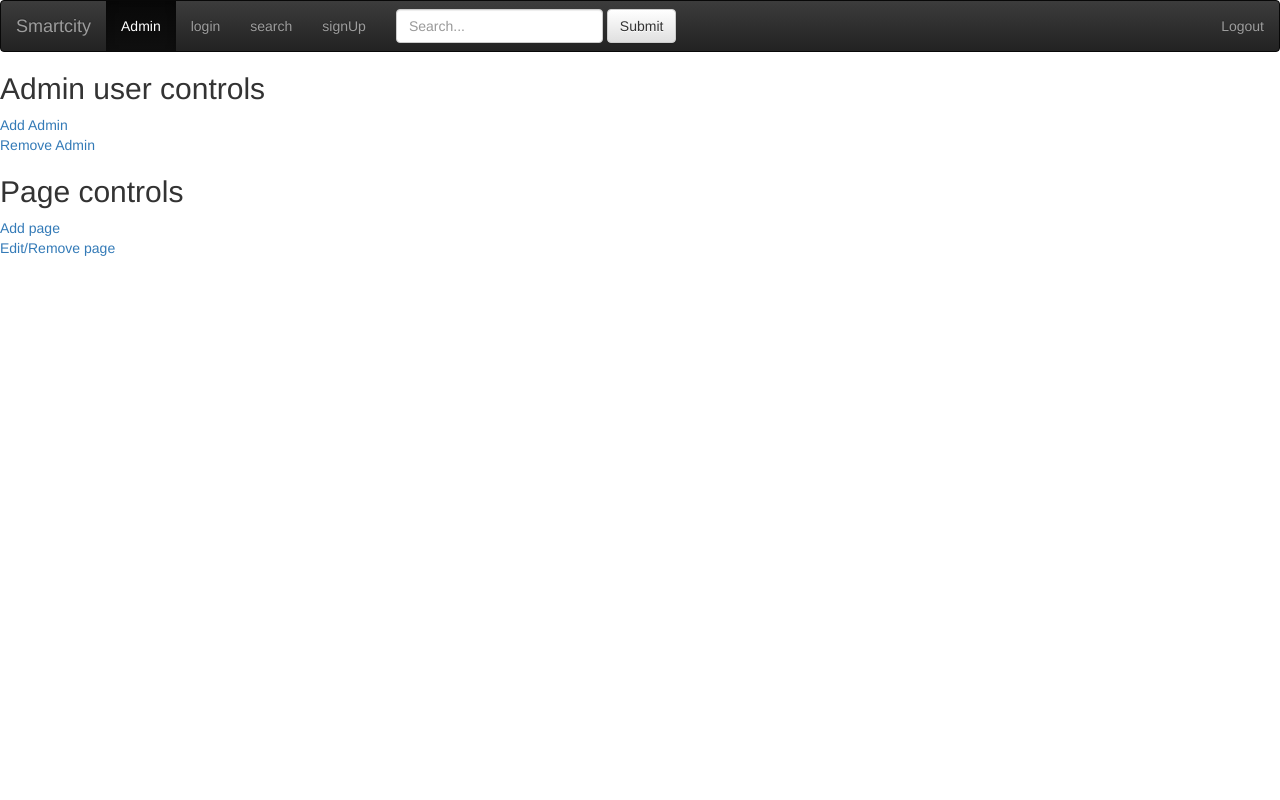
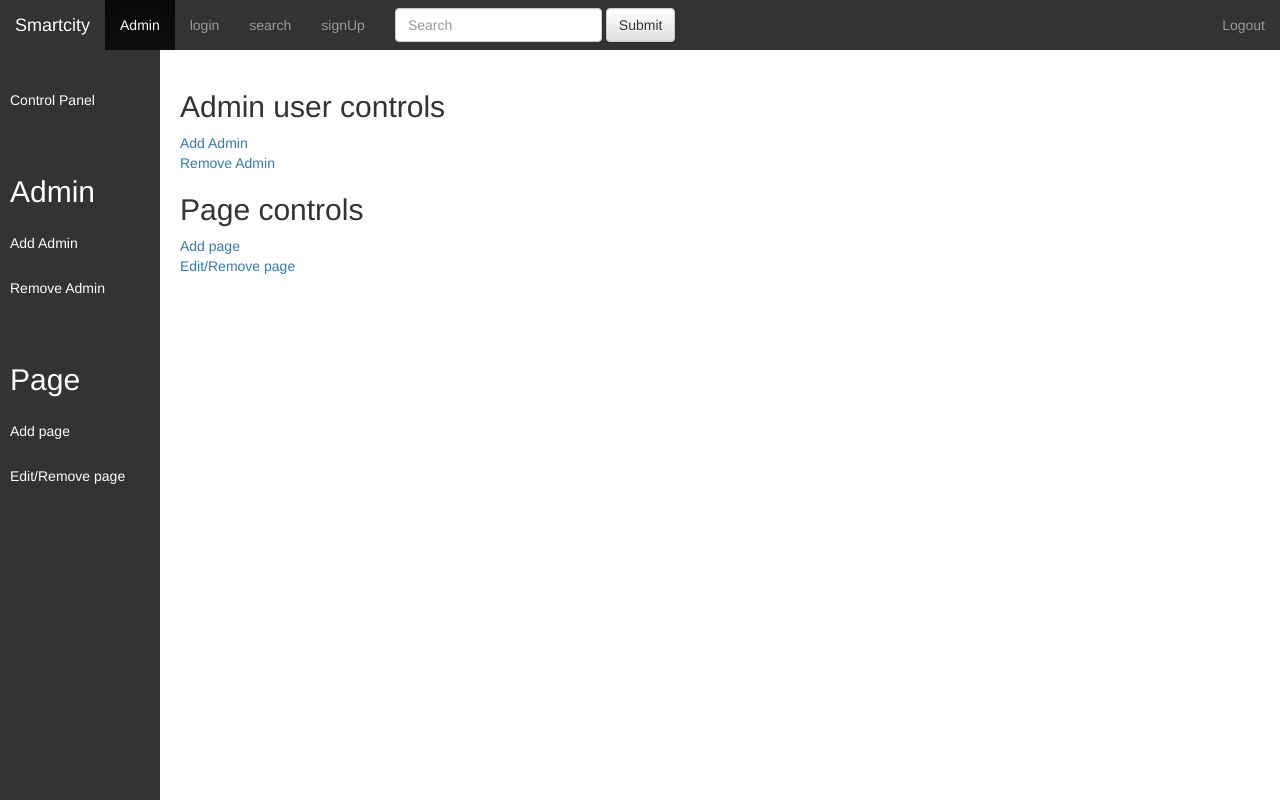
Before and after one commit to rickmccasker/IFB299, a Django app: page /admin/ in a window 1280 px wide. Run offline with Django 3.2, Linux system fonts and the light colour scheme; the visitor is signed in with stand-in values (Sample User, id 1); parts of the project's set-up code (start-up, migrations or seed data) failed here and were passed over; some libraries are stand-ins or nearby versions.

Commit message:
Initial stylings

```diff
--- /dev/null
+++ b/smartcity299/static/css/admin_navbar.css
@@ -0,0 +1,79 @@
+/*============================================
+
+Theme Name:     Dashboard Styles
+Author:         Owen Johnson
+Date:           October 2017
+Description:    Styling for the administrator dashboard.
+
+============================================*/
+body{
+    height: 100vh;
+}
+
+
+#main-nav {
+    margin-bottom: 0px;
+    padding: 0;
+    border-radius: 0;
+    border: 0;
+    background: #333;
+}
+
+nav.secondary {
+    min-height: 550px;
+    margin-top: -50px;
+    padding: 10px;
+    left: 0;
+    height: 100%;
+    width: 160px;
+    background: #333;
+    display: inline-block;
+}
+
+nav.secondary ul {
+    list-style: none;
+    top: 200px;
+    margin: 0;
+    padding: 0;
+    padding-top: 80px;
+    color: #fff;
+}
+
+nav.secondary ul li {
+    margin-bottom: 25px;
+}
+
+nav.secondary ul li a {
+    color: #fff;
+    text-decoration: none;
+}
+
+nav.secondary ul li a:focus,
+nav.secondary ul li a:hover,
+nav.secondary ul li a:active {
+    color: #BEDB39;
+}
+
+nav.secondary .current {
+    color: #BEDB39;
+}
+
+.content {
+    display: inline-block;
+    position: absolute;
+    margin: 20px;
+}
+
+form span {
+    display: inline-block;
+    float: left;
+    clear: left;
+    width: 100px;
+    text-align: right;
+    padding-right: 10px;
+}
+
+form input {
+    display: inline-block;
+    float: left;
+}
--- a/smartcity299/static/css/searchMain.css
+++ b/smartcity299/static/css/searchMain.css
@@ -10,10 +10,11 @@ body{
 
 #divSearchBox{
     margin-left: 7%;
-    background-color: green;
+    background-color: #126872;
     width: 85%;
     padding-bottom: 20px;
     min-width: 800px;
+    border-radius: 20px;
 }
 
 #divSearchBox h1{
@@ -25,7 +26,6 @@ body{
 }
 
 .input-group{
-    background-color: green;
     width: 80%;
     min-width: 700px;
     margin: 0 auto;
--- a/smartcity299/templates/admin_addAdmin.html
+++ b/smartcity299/templates/admin_addAdmin.html
@@ -1,4 +1,4 @@
-{% extends "base_generic.html" %}
+{% extends "base_admin.html" %}
 {% load staticfiles %}
 {% block head %}
     <title>Add Admin</title>
@@ -7,13 +7,14 @@
 {% endblock %}
 
 {% block content %}
+<div class="content">
     <form method="post" action="attempt_addadmin/" onsubmit="return validateInput(this)">
         {% csrf_token %}
         <span>UserName: </span>
         <input id="username" type="text" placeholder="username" name="username" fieldName="Username" />* <br />
         <span id="errorusername"></span>
         <span>Email: </span>
-            <input id="email" type="text" placeholder="email" name="email" fieldName="Email" inputtype="email"/>* <br />
+        <input id="email" type="text" placeholder="email" name="email" fieldName="Email" inputtype="email" />* <br />
         <span id="erroremail"></span>
         <span>Password: </span>
         <input id="password" type="password" placeholder="password" name="password" fieldName="Password" />* <br />
@@ -29,4 +30,5 @@
         {% endfor %}
         {% endif %}
     </form>
+</div>
 {% endblock %}
--- a/smartcity299/templates/admin_addModels.html
+++ b/smartcity299/templates/admin_addModels.html
@@ -1,4 +1,4 @@
-{% extends "base_generic.html" %}
+{% extends "base_admin.html" %}
 {% load staticfiles %}
 {% block head %}
     <title>{{modelName}} - Add Item</title>
@@ -9,6 +9,7 @@
 {% endblock %}
 
 {% block content %}
+<div class="content">
     <form method="POST" action="submit_item/" onsubmit="return validateInput(this)">
         {% csrf_token %}
         <select id="city" name="city" fieldName="City">
@@ -32,5 +33,5 @@
     <div id="map" style="height: 400px">
         <script>adminMap()</script>
     </div>
-
+</div>
 {% endblock %}
--- a/smartcity299/templates/admin_controlPanel.html
+++ b/smartcity299/templates/admin_controlPanel.html
@@ -1,9 +1,10 @@
-{% extends "base_generic.html" %}
+{% extends "base_admin.html" %}
 {% block head %}
     <title>Control Panel</title>
 {% endblock %}
 
 {% block content %}
+<div class="content">
     <h2>Admin user controls</h2>
     <div id="addAdmin">
         <a href="./add_admin/">Add Admin</a>
@@ -19,11 +20,12 @@
         <a href="./edit_page/">Edit/Remove page</a>
     </div>
     {% if messages %}
-        {% for message in messages %}
-            <span> {{message}} </span><br />
-        {% endfor %}
+    {% for message in messages %}
+    <span> {{message}} </span><br />
+    {% endfor %}
     {% endif %}
     <div>
         <!--Additional tools go here-->
     </div>
+</div>
 {% endblock %}
--- a/smartcity299/templates/admin_selectPage.html
+++ b/smartcity299/templates/admin_selectPage.html
@@ -1,20 +1,22 @@
-{% extends "base_generic.html" %}
+{% extends "base_admin.html" %}
 {% block head %}
     <title>Add Page</title>
 {% endblock %}
 
 {% block content %}
+<div class="content">
     {% if 'edit_page' in actionType.url %}
         {% for model in allModels %} <!--The "addModels" in a url tag is its namespace, ensure it is named in the urls-->
             <a href='{% url "editSelectItem" model %}'>{{model}}</a> <br />
         {% empty %}
             <p>No models exist for services, please check that the search app has models associated with it.</p>
         {% endfor %}
-    {% elif 'add_page' in actionType.url %}
+        {% elif 'add_page' in actionType.url %}
         {% for model in allModels %} <!--The "addModels" in a url tag is its namespace, ensure it is named in the urls-->
             <a href='{% url "addModels" model %}'>{{model}}</a> <br />
         {% empty %}
             <p>No models exist for services, please check that the search app has models associated with it.</p>
         {% endfor %}
     {% endif %}
+</div>
 {% endblock %}
--- a/smartcity299/templates/base_admin.html
+++ b/smartcity299/templates/base_admin.html
@@ -1,3 +1,4 @@
+{% load static %}
 <!DOCTYPE HTML>
 <html>
 <head>
@@ -5,15 +6,16 @@
     <link rel="stylesheet" href="https://maxcdn.bootstrapcdn.com/bootstrap/3.3.7/css/bootstrap-theme.min.css" integrity="sha384-rHyoN1iRsVXV4nD0JutlnGaslCJuC7uwjduW9SVrLvRYooPp2bWYgmgJQIXwl/Sp" crossorigin="anonymous">
     <script src="https://maxcdn.bootstrapcdn.com/bootstrap/3.3.7/js/bootstrap.min.js" integrity="sha384-Tc5IQib027qvyjSMfHjOMaLkfuWVxZxUPnCJA7l2mCWNIpG9mGCD8wGNIcPD7Txa" crossorigin="anonymous"></script>
     <script src="https://ajax.googleapis.com/ajax/libs/jquery/1.12.4/jquery.min.js"></script>
+    <link rel="stylesheet" type="text/css" href="{% static 'css/admin_navbar.css' %}">
     {% block head %}
     {% endblock %}
 </head>
 
 <body>
-    <nav class="navbar navbar-inverse">
+    <nav class="navbar navbar-inverse" id="main-nav">
         <div class="container-fluid">
             <div class="navbar-header">
-                <a class="navbar-brand" href="/">WebSiteName</a>
+                <a class="navbar-brand" href="/">Smartcity</a>
             </div>
             <ul class="nav navbar-nav">
                 <li class="active"><a href="/admin/">Admin</a></li>
@@ -22,7 +24,27 @@
                 <li><a href="/signUp/">signUp</a></li>
                 <!--More links-->
             </ul>
+            <form class="navbar-form navbar-left" method="GET" action="/search/results/">
+                <div class="form-group">
+                    <input id="searchBox" type="text" class="form-control" name="sQuery" placeholder="Search">
+                </div>
+                <button type="submit" class="btn btn-default">Submit</button>
+            </form>
+            <ul class="nav navbar-nav navbar-right">
+                <li><a href="/logout">Logout</a>
+            </ul>
         </div>
+    </nav>
+    <nav class="secondary">
+        <ul>
+            <li><a href="/admin/">Control Panel</a></li>
+            <li><br /><h2>Admin</h2></li>
+            <li><a href="/admin/add_admin/">Add Admin</a></li>
+            <li><a href="/admin/remove_admin/">Remove Admin</a></li>
+            <li><br /><h2>Page</h2></li>
+            <li><a href="/admin/add_page/">Add page</a></li>
+            <li><a href="/admin/edit_page/">Edit/Remove page</a></li>
+        </ul>
     </nav>
     <!-- Header/menu stuff goes here-->
     {% block content %}
```
Also changed, not shown: smartcity299/static/css/login.css (+6 -1 lines), smartcity299/static/css/signup.css (+37 -29 lines), smartcity299/templates/admin_editItemSelect.html (+8 -6 lines), smartcity299/templates/login.html (+4 -4 lines), smartcity299/templates/signUp.html (+6 -6 lines), 1 other file. Lines whose indentation alone changed are shown as unchanged.
